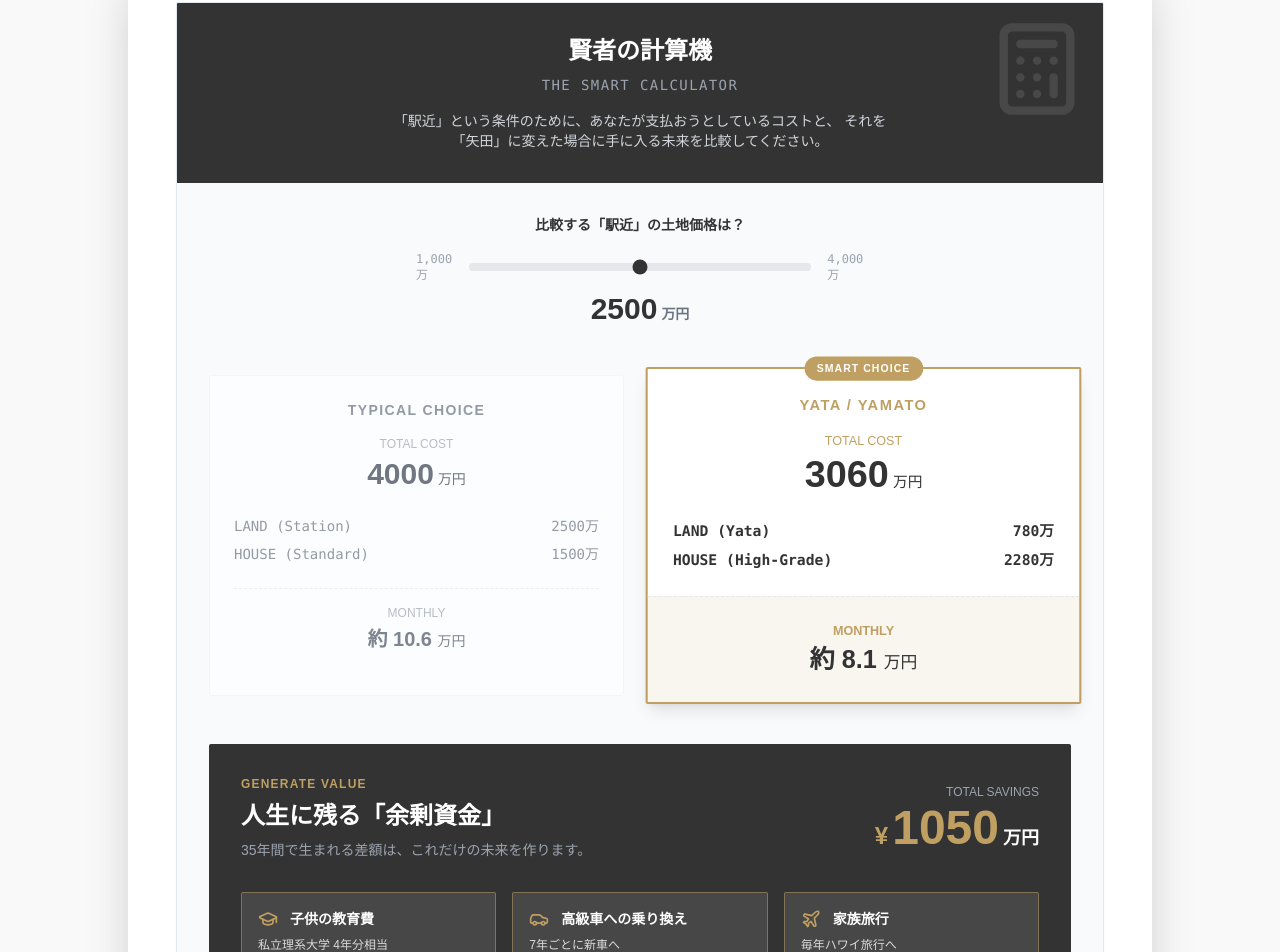
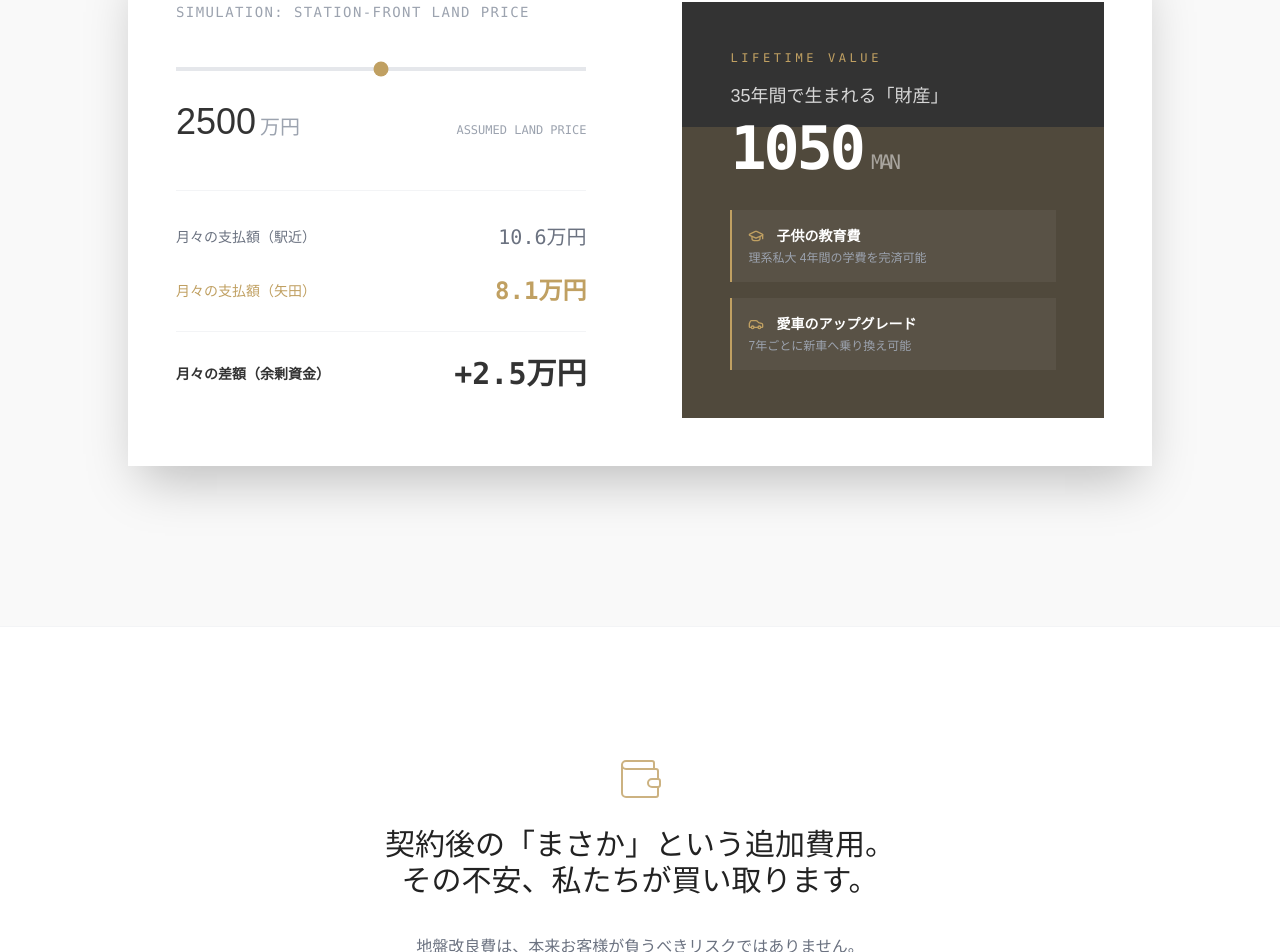
Before and after one commit to tkaminobiz-art/yamato-naragit, a Next.js app: page /concept/smart-rationalism in a window 1280 px wide. Shown: the part 3054-4006 px from the top of the page. Built offline with nearby package versions, Linux system fonts and the light colour scheme; a web font is replaced by a local one.

Commit message:
feat: Finalize Design K aesthetics - SmartRationalism Page & Calculator

```diff
--- a/src/components/SmartCalculator.tsx
+++ b/src/components/SmartCalculator.tsx
@@ -1,8 +1,7 @@
 "use client";
 
-import { useState, useEffect } from "react";
-import { motion, AnimatePresence } from "framer-motion";
-import { Calculator, TrendingDown, PiggyBank, GraduationCap, Plane, Car } from "lucide-react";
+import { useState } from "react";
+import { GraduationCap, Plane, Car, TrendingUp } from "lucide-react";
 
 export function SmartCalculator() {
     // Default: Station Land 2500man, Cheap House 1500man
@@ -14,7 +13,6 @@ export function SmartCalculator() {
     const yataHousePrice = 2280;
 
     // Calc Logic (35 year loan, 0.6% interest for simple estimation)
-    // PMT = P * r * (1 + r)^n / ((1 + r)^n - 1)
     const calculateMonthlyPayment = (totalPriceMan: number) => {
         const principal = totalPriceMan * 10000;
         const rate = 0.006 / 12; // Monthly rate
@@ -33,28 +31,19 @@ export function SmartCalculator() {
     const monthlyDiff = Math.max(0, stationMonthly - yataMonthly);
     const totalDiff = Math.round(monthlyDiff * 12 * 35); // 35 years total saving
 
+    // Dynamic visualization width based on savings
+    const savingsPercentage = Math.min(100, Math.max(0, (totalDiff / 1500) * 100));
+
     return (
-        <div className="w-full bg-slate-50 border border-slate-200 rounded-sm overflow-hidden shadow-sm">
-            <div className="bg-nara-charcoal text-white p-6 md:p-8 text-center relative overflow-hidden">
-                <div className="absolute top-0 right-0 p-4 opacity-10">
-                    <Calculator size={100} />
-                </div>
-                <h3 className="text-xl md:text-2xl font-bold font-serif mb-2 relative z-10">賢者の計算機</h3>
-                <p className="text-xs md:text-sm text-gray-400 font-mono tracking-widest relative z-10">THE SMART CALCULATOR</p>
-                <p className="mt-4 text-sm text-gray-300 max-w-lg mx-auto relative z-10">
-                    「駅近」という条件のために、あなたが支払おうとしているコストと、
-                    それを「矢田」に変えた場合に手に入る未来を比較してください。
-                </p>
-            </div>
+        <div className="w-full">
+            <div className="flex flex-col md:flex-row gap-12 md:gap-24">
+                {/* Visual Input Side */}
+                <div className="md:w-1/2">
+                    <label className="block text-sm font-mono tracking-widest text-gray-400 mb-8 uppercase">
+                        Simulation: Station-Front Land Price
+                    </label>
 
-            <div className="p-6 md:p-8">
-                {/* Input Section */}
-                <div className="mb-12">
-                    <label className="block text-sm font-bold text-nara-charcoal mb-4 text-center">
-                        比較する「駅近」の土地価格は？
-                    </label>
-                    <div className="flex items-center gap-4 max-w-md mx-auto">
-                        <span className="text-xs font-mono text-gray-400">1,000万</span>
+                    <div className="relative mb-12">
                         <input
                             type="range"
                             min="1000"
@@ -62,113 +51,68 @@ export function SmartCalculator() {
                             step="50"
                             value={stationLandPrice}
                             onChange={(e) => setStationLandPrice(Number(e.target.value))}
-                            className="w-full h-2 bg-gray-200 rounded-lg appearance-none cursor-pointer accent-nara-charcoal"
+                            className="w-full h-1 bg-gray-200 appearance-none cursor-pointer accent-nara-gold"
                         />
-                        <span className="text-xs font-mono text-gray-400">4,000万</span>
-                    </div>
-                    <div className="text-center mt-2">
-                        <span className="text-3xl font-bold text-nara-charcoal">{stationLandPrice}</span>
-                        <span className="text-sm font-bold text-gray-500 ml-1">万円</span>
-                    </div>
-                </div>
-
-                {/* Comparison Grid */}
-                <div className="grid grid-cols-1 md:grid-cols-2 gap-8 mb-12">
-                    {/* Station Case */}
-                    <div className="bg-white p-6 rounded-sm border border-gray-100 opacity-70">
-                        <h4 className="text-center font-bold text-gray-500 mb-4 text-sm tracking-widest">TYPICAL CHOICE</h4>
-                        <div className="text-center mb-6">
-                            <p className="text-xs text-gray-400 mb-1">TOTAL COST</p>
-                            <p className="text-3xl font-bold text-gray-700">{stationTotal}<span className="text-sm font-normal ml-1">万円</span></p>
-                        </div>
-                        <div className="space-y-2 text-sm text-gray-500 font-mono">
-                            <div className="flex justify-between"><span>LAND (Station)</span><span>{stationLandPrice}万</span></div>
-                            <div className="flex justify-between"><span>HOUSE (Standard)</span><span>{stationHousePrice}万</span></div>
-                        </div>
-                        <div className="mt-6 pt-4 border-t border-dashed border-gray-200 text-center">
-                            <p className="text-xs text-gray-400 mb-1">MONTHLY</p>
-                            <p className="text-xl font-bold text-gray-600">約 {stationMonthly} <span className="text-sm font-normal">万円</span></p>
+                        <div className="mt-6 flex justify-between items-baseline">
+                            <div className="text-4xl font-serif font-medium text-[#333]">
+                                {stationLandPrice}<span className="text-xl ml-1 text-gray-400">万円</span>
+                            </div>
+                            <div className="text-xs text-gray-400 font-mono">ASSUMED LAND PRICE</div>
                         </div>
                     </div>
 
-                    {/* Yata Case (Winner) */}
-                    <div className="bg-white p-6 rounded-sm border-2 border-nara-gold shadow-lg relative transform md:scale-105 z-10">
-                        <div className="absolute -top-3 left-1/2 -translate-x-1/2 bg-nara-gold text-white text-[10px] font-bold px-3 py-1 rounded-full tracking-widest whitespace-nowrap">
-                            SMART CHOICE
+                    <div className="space-y-6 pt-8 border-t border-gray-100">
+                        <div className="flex justify-between items-center text-gray-500">
+                            <span className="text-sm font-serif">月々の支払額（駅近）</span>
+                            <span className="font-mono text-xl">{stationMonthly}万円</span>
                         </div>
-                        <h4 className="text-center font-bold text-nara-gold mb-4 text-sm tracking-widest">YATA / YAMATO</h4>
-                        <div className="text-center mb-6">
-                            <p className="text-xs text-nara-gold mb-1">TOTAL COST</p>
-                            <p className="text-4xl font-bold text-nara-charcoal">{yataTotal}<span className="text-sm font-normal ml-1">万円</span></p>
+                        <div className="flex justify-between items-center text-nara-gold">
+                            <span className="text-sm font-serif">月々の支払額（矢田）</span>
+                            <span className="font-mono text-2xl font-bold">{yataMonthly}万円</span>
                         </div>
-                        <div className="space-y-2 text-sm text-gray-600 font-mono">
-                            <div className="flex justify-between font-bold text-nara-charcoal"><span>LAND (Yata)</span><span>{yataLandPrice}万</span></div>
-                            <div className="flex justify-between font-bold text-nara-charcoal"><span>HOUSE (High-Grade)</span><span>{yataHousePrice}万</span></div>
-                        </div>
-                        <div className="mt-6 pt-4 border-t border-dashed border-gray-200 text-center bg-nara-gold/10 -mx-6 -mb-6 pb-6 pt-6">
-                            <p className="text-xs text-nara-gold font-bold mb-1">MONTHLY</p>
-                            <p className="text-2xl font-bold text-nara-charcoal">約 {yataMonthly} <span className="text-base font-normal">万円</span></p>
+                        <div className="h-px bg-gray-100 my-4" />
+                        <div className="flex justify-between items-center">
+                            <span className="text-sm font-bold text-[#333]">月々の差額（余剰資金）</span>
+                            <span className="font-mono text-3xl font-bold text-[#333]">+{monthlyDiff.toFixed(1)}万円</span>
                         </div>
                     </div>
                 </div>
 
-                {/* Result: The Savings */}
-                <div className="bg-nara-charcoal text-white rounded-sm p-6 md:p-8">
-                    <div className="flex flex-col md:flex-row items-center justify-between gap-8">
-                        <div className="text-center md:text-left">
-                            <p className="text-nara-gold text-xs font-bold tracking-widest mb-2">GENERATE VALUE</p>
-                            <h3 className="text-2xl font-bold mb-2">人生に残る「余剰資金」</h3>
-                            <p className="text-gray-400 text-sm">35年間で生まれる差額は、これだけの未来を作ります。</p>
+                {/* Impact Output Side */}
+                <div className="md:w-1/2 flex flex-col justify-center bg-nara-charcoal text-white p-8 md:p-12 relative overflow-hidden group">
+                    <div className="absolute inset-0 z-0">
+                        {/* Abstract bar chart background */}
+                        <div className="absolute bottom-0 left-0 w-full bg-nara-gold transition-all duration-1000 ease-out opacity-20" style={{ height: `${savingsPercentage}%` }} />
+                    </div>
+
+                    <div className="relative z-10">
+                        <p className="font-mono text-xs tracking-[0.3em] text-nara-gold mb-4 uppercase">Lifetime Value</p>
+                        <h3 className="text-lg font-serif opacity-80 mb-2">35年間で生まれる「財産」</h3>
+
+                        <div className="text-5xl md:text-6xl font-bold font-mono tracking-tighter mb-8">
+                            {totalDiff}<span className="text-xl ml-2 font-light opacity-50">MAN</span>
                         </div>
-                        <div className="text-center md:text-right">
-                            <p className="text-gray-400 text-xs mb-1">TOTAL SAVINGS</p>
-                            <p className="text-4xl md:text-5xl font-bold text-nara-gold">
-                                <span className="text-2xl mr-1">¥</span>
-                                {totalDiff}
-                                <span className="text-lg ml-1 text-white">万円</span>
-                            </p>
+
+                        <div className="space-y-4">
+                            <div className={`p-4 border-l-2 transition-all duration-500 ${totalDiff > 500 ? "border-nara-gold bg-white/5 opacity-100" : "border-gray-700 opacity-30"}`}>
+                                <div className="flex items-center gap-3 mb-1">
+                                    <GraduationCap size={16} className="text-nara-gold" />
+                                    <span className="text-sm font-bold">子供の教育費</span>
+                                </div>
+                                <p className="text-xs text-gray-400">理系私大 4年間の学費を完済可能</p>
+                            </div>
+
+                            <div className={`p-4 border-l-2 transition-all duration-500 ${totalDiff > 800 ? "border-nara-gold bg-white/5 opacity-100" : "border-gray-700 opacity-30"}`}>
+                                <div className="flex items-center gap-3 mb-1">
+                                    <Car size={16} className="text-nara-gold" />
+                                    <span className="text-sm font-bold">愛車のアップグレード</span>
+                                </div>
+                                <p className="text-xs text-gray-400">7年ごとに新車へ乗り換え可能</p>
+                            </div>
                         </div>
                     </div>
-
-                    <div className="mt-8 grid grid-cols-1 md:grid-cols-3 gap-4">
-                        <SavingItem
-                            icon={GraduationCap}
-                            title="子供の教育費"
-                            desc="私立理系大学 4年分相当"
-                            active={totalDiff > 500}
-                        />
-                        <SavingItem
-                            icon={Car}
-                            title="高級車への乗り換え"
-                            desc="7年ごとに新車へ"
-                            active={totalDiff > 800}
-                        />
-                        <SavingItem
-                            icon={Plane}
-                            title="家族旅行"
-                            desc="毎年ハワイ旅行へ"
-                            active={totalDiff > 1000}
-                        />
-                    </div>
-
-                    <p className="text-[10px] text-gray-500 text-center mt-8">
-                        ※金利0.6%、35年返済、ボーナス払いなしで試算。諸費用等は考慮していません。<br />
-                        ※駅近比較対象は建物1,500万円（一般的仕様）を想定。
-                    </p>
                 </div>
             </div>
         </div>
     );
 }
-
-function SavingItem({ icon: Icon, title, desc, active }: { icon: any, title: string, desc: string, active: boolean }) {
-    return (
-        <div className={`p-4 rounded-sm border ${active ? "bg-white/10 border-nara-gold/50 text-white" : "bg-white/5 border-white/10 text-gray-500"} transition-colors`}>
-            <div className="flex items-center gap-3 mb-2">
-                <Icon size={20} className={active ? "text-nara-gold" : "text-gray-600"} />
-                <span className="font-bold text-sm">{title}</span>
-            </div>
-            <p className="text-xs opacity-80">{desc}</p>
-        </div>
-    );
-}
```
